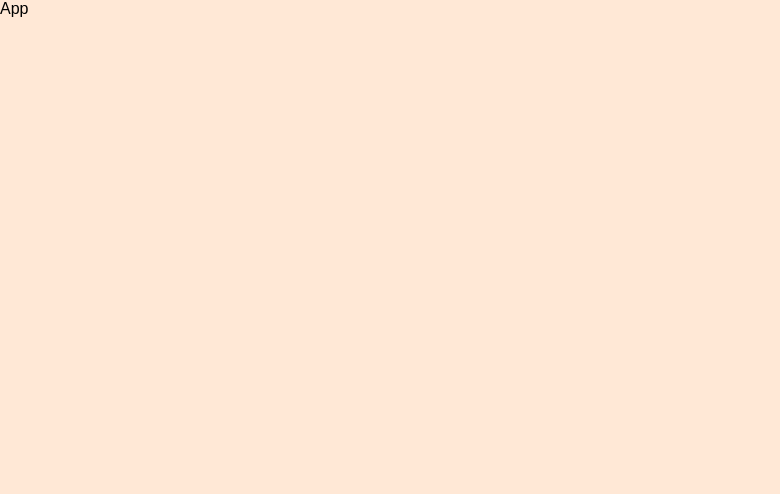
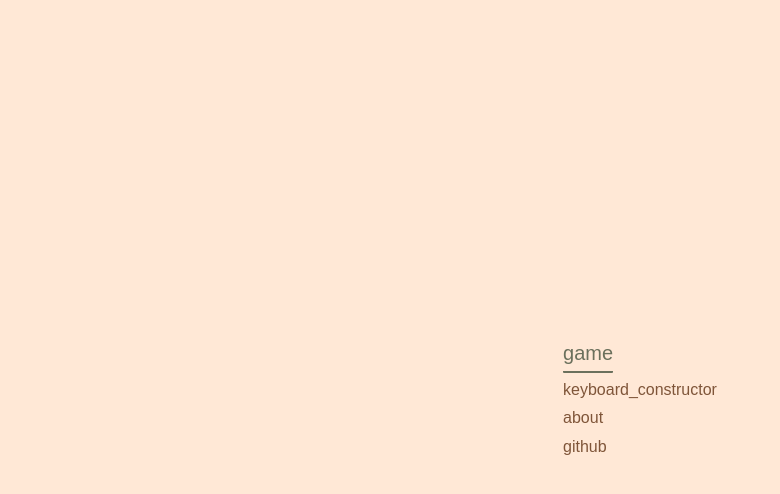
Before and after one commit to antpv/vue-keyboard-trainer, a Vue app: page / in a window 1280 px wide. Shown: the top 494 px of the page, without its empty margins (0-780 px from the left). Built offline with nearby package versions, Linux system fonts and the light colour scheme; a web font is replaced by a local one.

Commit message:
Add initial navbar markdown

```diff
--- a/src/App.vue
+++ b/src/App.vue
@@ -1,10 +1,34 @@
 <template>
+  <!-- PRELOADER -->
   <div v-if="appPrefetching" class="hero-loader">
     <div class="hero-loader__spinner" />
   </div>
-  <div v-else>
-    App
-  </div>
+
+  <!-- APP -->
+  <template v-else>
+    <div class="navbar">
+      <div class="navbar__item">
+        <span class="navbar__item-text navbar__item-text--active">
+          game
+        </span>
+      </div>
+      <div class="navbar__item">
+        <span class="navbar__item-text">
+          keyboard_constructor
+        </span>
+      </div>
+      <div class="navbar__item">
+        <span class="navbar__item-text">
+          about
+        </span>
+      </div>
+      <div class="navbar__item">
+        <span class="navbar__item-text">
+          github
+        </span>
+      </div>
+    </div>
+  </template>
 </template>
 
 <script>
@@ -23,7 +47,7 @@ export default {
 
   methods: {
     initApp() {
-      const minPreload = 500;
+      const minPreload = 2000;
       const startTime = performance.now();
 
       window.onload = () => {
@@ -47,10 +71,21 @@ export default {
 <style lang="scss">
 @import url('https://fonts.googleapis.com/css2?family=Recursive:wght@300;400;500&display=swap');
 
+$color-font-base: #7f5539;
+$color-font-accent: #6b705c;
+$color-spinner: #7f5539;
+
+html {
+  font-size: 16px;
+}
+
 body {
   font-family: 'Recursive', sans-serif;
   background-color: #ffe8d6;
   margin: 0;
+  color: $color-font-base;
+  line-height: 1.668;
+  height: 100vh;
 }
 
 .hero-loader {
@@ -64,9 +99,38 @@ body {
   &__spinner {
     width: 24px;
     height: 24px;
-    border: 2px solid #cb997e;
+    border: 2px solid $color-spinner;
     border-radius: 12px;
     display: inline-block;
   }
 }
+
+#app {
+  display: flex;
+  justify-content: center;
+  align-items: center;
+  height: 100vh;
+}
+
+.navbar {
+  display: flex;
+  flex-direction: column;
+
+  &__item {
+    display: flex;
+  }
+
+  &__item-text {
+    display: flex-inline;
+    border-bottom: 2px solid transparent;
+    border-radius: 1px;
+
+    &--active {
+      color: $color-font-accent;
+      font-size: 1.25rem;
+      margin-bottom: 0.25rem;
+      border-color: $color-font-accent;
+    }
+  }
+}
 </style>
```
